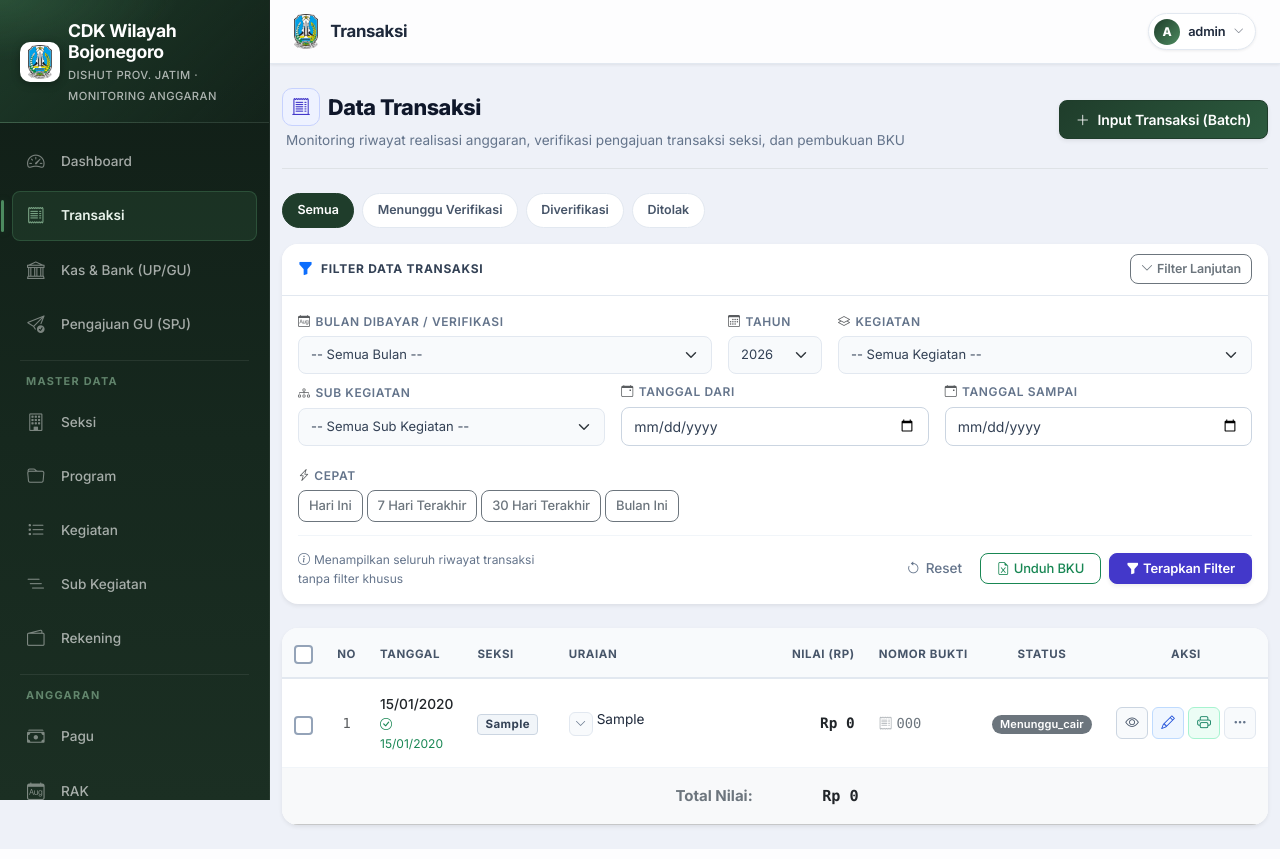
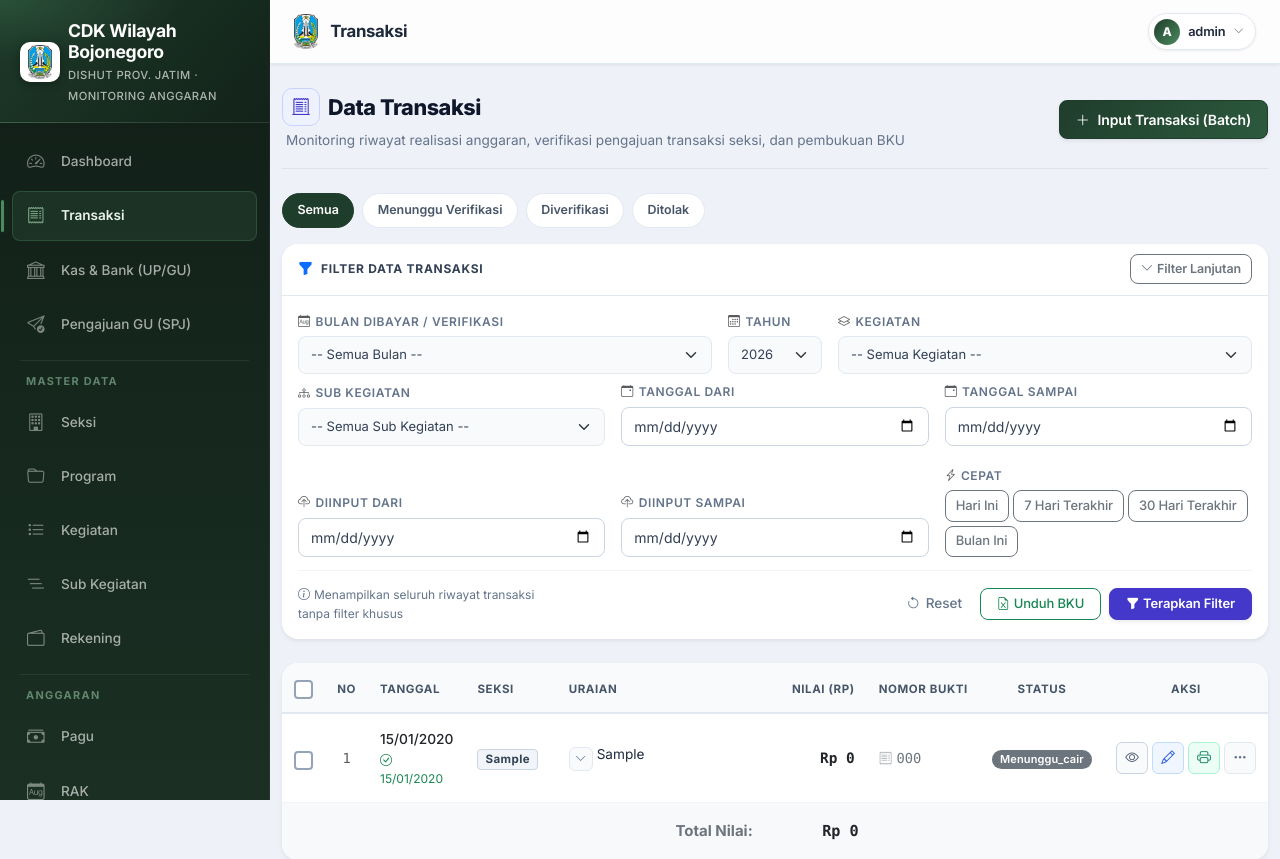
Before and after one commit to adhito-nugroho/dashboard, a PHP site: page /dev/transaksi in a window 1280 px wide, after a click on "Filter Lanjutan". Shown: the top 859 px of the page. Run offline with PHP 8.4, Linux system fonts and the light colour scheme; a user stored in the database is signed in; tables that the repository leaves empty or names only in its code hold one stand-in row (values such as "Sample post").

Commit message:
update aplikasi

```diff
--- a/app/Controllers/SeksiTransaksiController.php
+++ b/app/Controllers/SeksiTransaksiController.php
@@ -51,6 +51,18 @@ class SeksiTransaksiController
         $bulan  = isset($_GET['bulan']) && $_GET['bulan'] !== '' ? (int)$_GET['bulan'] : null;
         $tahun  = isset($_GET['tahun']) && $_GET['tahun'] !== '' ? (int)$_GET['tahun'] : null;
         $q      = isset($_GET['q']) ? trim($_GET['q']) : '';
+        // Filter tanggal input ke sistem (created_at)
+        $inputDari   = isset($_GET['input_dari'])   && preg_match('/^\d{4}-\d{2}-\d{2}$/', trim((string) $_GET['input_dari']))   ? trim((string) $_GET['input_dari'])   : null;
+        $inputSampai = isset($_GET['input_sampai']) && preg_match('/^\d{4}-\d{2}-\d{2}$/', trim((string) $_GET['input_sampai'])) ? trim((string) $_GET['input_sampai']) : null;
+        if ($inputDari !== null && !strtotime($inputDari)) {
+            $inputDari = null;
+        }
+        if ($inputSampai !== null && !strtotime($inputSampai)) {
+            $inputSampai = null;
+        }
+        if ($inputDari !== null && $inputSampai !== null && $inputDari > $inputSampai) {
+            [$inputDari, $inputSampai] = [$inputSampai, $inputDari];
+        }
 
         $allowedStatus = ['diajukan','diverifikasi','ditolak'];
         if ($status !== '' && !in_array($status, $allowedStatus, true)) $status = '';
@@ -58,18 +70,18 @@ class SeksiTransaksiController
         $perPage = 10;
         $page = max(1, (int)($_GET['page'] ?? 1));
 
-        $total = $this->transaksiModel->countBySeksiFiltered($userId, $status ?: null, $bulan, $tahun, $q ?: null);
+        $total = $this->transaksiModel->countBySeksiFiltered($userId, $status ?: null, $bulan, $tahun, $q ?: null, $inputDari, $inputSampai);
         $totalPages = max(1, (int)ceil($total / $perPage));
         if ($page > $totalPages) $page = $totalPages;
         $offset = ($page - 1) * $perPage;
 
-        $transaksis = $this->transaksiModel->getBySeksiFiltered($userId, $status ?: null, $bulan, $tahun, $q ?: null, $perPage, $offset);
-
-        $hasFilter = ($status !== '' || $bulan !== null || $tahun !== null || $q !== '');
-        $filters = ['status'=>$status,'bulan'=>$bulan,'tahun'=>$tahun,'q'=>$q];
-
-        // Opsi A: hitung counter per pill hormati bulan/tahun/q (ignore status) — 1 query GROUP BY, bukan N+1
-        $statusCounts = $this->transaksiModel->getStatusCountsBySeksi($userId, $bulan, $tahun, $q ?: null);
+        $transaksis = $this->transaksiModel->getBySeksiFiltered($userId, $status ?: null, $bulan, $tahun, $q ?: null, $perPage, $offset, $inputDari, $inputSampai);
+
+        $hasFilter = ($status !== '' || $bulan !== null || $tahun !== null || $q !== '' || $inputDari !== null || $inputSampai !== null);
+        $filters = ['status'=>$status,'bulan'=>$bulan,'tahun'=>$tahun,'q'=>$q,'input_dari'=>$inputDari,'input_sampai'=>$inputSampai];
+
+        // Opsi A: hitung counter per pill hormati filter lain (ignore status) — 1 query GROUP BY, bukan N+1
+        $statusCounts = $this->transaksiModel->getStatusCountsBySeksi($userId, $bulan, $tahun, $q ?: null, $inputDari, $inputSampai);
 
         // tahun list untuk dropdown (dari transaksi user)
         $tahunList = [];
--- a/app/Controllers/TransaksiController.php
+++ b/app/Controllers/TransaksiController.php
@@ -68,15 +68,27 @@ class TransaksiController
             if ($filterDari !== null && $filterSampai !== null && $filterDari > $filterSampai) {
                 [$filterDari, $filterSampai] = [$filterSampai, $filterDari];
             }
+            // Filter tanggal input ke sistem (created_at)
+            $filterInputDari   = isset($_GET['input_dari'])   && preg_match('/^\d{4}-\d{2}-\d{2}$/', trim((string) $_GET['input_dari']))   ? trim((string) $_GET['input_dari'])   : null;
+            $filterInputSampai = isset($_GET['input_sampai']) && preg_match('/^\d{4}-\d{2}-\d{2}$/', trim((string) $_GET['input_sampai'])) ? trim((string) $_GET['input_sampai']) : null;
+            if ($filterInputDari !== null && !strtotime($filterInputDari)) {
+                $filterInputDari = null;
+            }
+            if ($filterInputSampai !== null && !strtotime($filterInputSampai)) {
+                $filterInputSampai = null;
+            }
+            if ($filterInputDari !== null && $filterInputSampai !== null && $filterInputDari > $filterInputSampai) {
+                [$filterInputDari, $filterInputSampai] = [$filterInputSampai, $filterInputDari];
+            }
 
             // Check if any filter is active
-            $hasFilter = $filterBulan !== null || $filterKegiatan !== null || $filterSubKegiatan !== null || $filterStatus !== null || $filterDari !== null || $filterSampai !== null;
+            $hasFilter = $filterBulan !== null || $filterKegiatan !== null || $filterSubKegiatan !== null || $filterStatus !== null || $filterDari !== null || $filterSampai !== null || $filterInputDari !== null || $filterInputSampai !== null;
             // Bila periode tanggal diisi, filter Bulan/Tahun diabaikan (periode lebih spesifik)
             $queryBulan = ($filterDari !== null || $filterSampai !== null) ? null : $filterBulan;
             $queryTahun = ($filterDari !== null || $filterSampai !== null) ? null : $filterTahun;
 
             if ($hasFilter) {
-                $transaksis = $this->transaksiModel->getWithFilters($queryBulan, $queryTahun, $filterKegiatan, $filterSubKegiatan, $filterStatus, $filterDari, $filterSampai);
+                $transaksis = $this->transaksiModel->getWithFilters($queryBulan, $queryTahun, $filterKegiatan, $filterSubKegiatan, $filterStatus, $filterDari, $filterSampai, $filterInputDari, $filterInputSampai);
             } else {
                 $transaksis = $this->transaksiModel->getAll();
             }
@@ -104,6 +116,8 @@ class TransaksiController
                 'status'          => $filterStatus,
                 'dari'            => $filterDari,
                 'sampai'          => $filterSampai,
+                'input_dari'      => $filterInputDari,
+                'input_sampai'    => $filterInputSampai,
             ], fn($v) => $v !== null);
             $paginationBase = base_url('transaksi') . '?' . http_build_query($queryParams) . '&';
 
--- a/app/Models/Transaksi.php
+++ b/app/Models/Transaksi.php
@@ -23,7 +23,7 @@ class Transaksi
      * @param int|null $subKegiatanId
      * @return array
      */
-    public function getWithFilters(?int $bulan = null, ?int $tahun = null, ?int $kegiatanId = null, ?int $subKegiatanId = null, ?string $status = null, ?string $dari = null, ?string $sampai = null): array
+    public function getWithFilters(?int $bulan = null, ?int $tahun = null, ?int $kegiatanId = null, ?int $subKegiatanId = null, ?string $status = null, ?string $dari = null, ?string $sampai = null, ?string $inputDari = null, ?string $inputSampai = null): array
     {
         try {
             $conditions = [];
@@ -39,6 +39,17 @@ class Transaksi
             if ($sampai !== null && $sampai !== '') {
                 $conditions[] = "{$tglEfektif} <= :sampai";
                 $params[':sampai'] = $sampai;
+            }
+            // Filter tanggal input ke sistem (created_at; fallback ke tanggal
+            // transaksi bila created_at NULL pada data lama).
+            $tglInput = 'DATE(COALESCE(t.created_at, t.tanggal))';
+            if ($inputDari !== null && $inputDari !== '') {
+                $conditions[] = "{$tglInput} >= :input_dari";
+                $params[':input_dari'] = $inputDari;
+            }
+            if ($inputSampai !== null && $inputSampai !== '') {
+                $conditions[] = "{$tglInput} <= :input_sampai";
+                $params[':input_sampai'] = $inputSampai;
             }
             if ($bulan !== null) {
                 $conditions[] = 'MONTH(COALESCE(t.tanggal_lunas_dibayar, DATE(t.diverifikasi_at), t.tanggal)) = :bulan';
@@ -598,7 +609,7 @@ class Transaksi
      * Get transaksi milik seksi dengan filter & search & pagination (untuk halaman 'Transaksi Saya')
      * Params null = tidak difilter. $q mencari uraian/nomor_bukti (LIKE).
      */
-    public function getBySeksiFiltered(?int $inputBy, ?string $status = null, ?int $bulan = null, ?int $tahun = null, ?string $q = null, ?int $limit = null, ?int $offset = null): array
+    public function getBySeksiFiltered(?int $inputBy, ?string $status = null, ?int $bulan = null, ?int $tahun = null, ?string $q = null, ?int $limit = null, ?int $offset = null, ?string $inputDari = null, ?string $inputSampai = null): array
     {
         try {
             $conditions = [];
@@ -625,6 +636,16 @@ class Transaksi
                 $params[':q_uraian'] = $kw;
                 $params[':q_bukti'] = $kw;
                 $params[':q_penerima'] = $kw;
+            }
+            // Filter tanggal input ke sistem (created_at; fallback ke tanggal transaksi bila NULL).
+            $tglInput = 'DATE(COALESCE(t.created_at, t.tanggal))';
+            if ($inputDari !== null && $inputDari !== '') {
+                $conditions[] = "{$tglInput} >= :input_dari";
+                $params[':input_dari'] = $inputDari;
+            }
+            if ($inputSampai !== null && $inputSampai !== '') {
+                $conditions[] = "{$tglInput} <= :input_sampai";
+                $params[':input_sampai'] = $inputSampai;
             }
             $where = $conditions ? 'WHERE ' . implode(' AND ', $conditions) : '';
             $limitSql = '';
@@ -662,7 +683,7 @@ class Transaksi
         }
     }
 
-    public function countBySeksiFiltered(?int $inputBy, ?string $status = null, ?int $bulan = null, ?int $tahun = null, ?string $q = null): int
+    public function countBySeksiFiltered(?int $inputBy, ?string $status = null, ?int $bulan = null, ?int $tahun = null, ?string $q = null, ?string $inputDari = null, ?string $inputSampai = null): int
     {
         try {
             $conditions = [];
@@ -690,6 +711,16 @@ class Transaksi
                 $params[':q_bukti'] = $kw;
                 $params[':q_penerima'] = $kw;
             }
+            // Filter tanggal input ke sistem (created_at; fallback ke tanggal transaksi bila NULL).
+            $tglInput = 'DATE(COALESCE(t.created_at, t.tanggal))';
+            if ($inputDari !== null && $inputDari !== '') {
+                $conditions[] = "{$tglInput} >= :input_dari";
+                $params[':input_dari'] = $inputDari;
+            }
+            if ($inputSampai !== null && $inputSampai !== '') {
+                $conditions[] = "{$tglInput} <= :input_sampai";
+                $params[':input_sampai'] = $inputSampai;
+            }
             $where = $conditions ? 'WHERE ' . implode(' AND ', $conditions) : '';
             $stmt = $this->db->prepare("SELECT COUNT(*) FROM transaksi t {$where}");
             foreach ($params as $k => $v) {
@@ -708,7 +739,7 @@ class Transaksi
      * Hitung jumlah per status untuk pill (Opsi A: filter bulan/tahun/q aktif, ignore status).
      * 1 query GROUP BY, tidak N+1. Menghormati workflow.
      */
-    public function getStatusCountsBySeksi(?int $inputBy, ?int $bulan = null, ?int $tahun = null, ?string $q = null): array
+    public function getStatusCountsBySeksi(?int $inputBy, ?int $bulan = null, ?int $tahun = null, ?string $q = null, ?string $inputDari = null, ?string $inputSampai = null): array
     {
         try {
             $conditions = [];
@@ -731,6 +762,16 @@ class Transaksi
                 $params[':q_uraian'] = $kw;
                 $params[':q_bukti'] = $kw;
                 $params[':q_penerima'] = $kw;
+            }
+            // Filter tanggal input ke sistem (created_at; fallback ke tanggal transaksi bila NULL).
+            $tglInput = 'DATE(COALESCE(t.created_at, t.tanggal))';
+            if ($inputDari !== null && $inputDari !== '') {
+                $conditions[] = "{$tglInput} >= :input_dari";
+                $params[':input_dari'] = $inputDari;
+            }
+            if ($inputSampai !== null && $inputSampai !== '') {
+                $conditions[] = "{$tglInput} <= :input_sampai";
+                $params[':input_sampai'] = $inputSampai;
             }
             $where = $conditions ? 'WHERE ' . implode(' AND ', $conditions) : '';
             $stmt = $this->db->prepare("SELECT t.status, COUNT(*) as cnt FROM transaksi t {$where} GROUP BY t.status");
--- a/views/transaksi/index.php
+++ b/views/transaksi/index.php
@@ -19,7 +19,10 @@ $filterSubKegiatanList = $filterSubKegiatanList ?? [];
 $filterStatus          = $filterStatus ?? null;
 $filterDari            = $filterDari ?? null;
 $filterSampai          = $filterSampai ?? null;
+$filterInputDari       = $filterInputDari ?? null;
+$filterInputSampai     = $filterInputSampai ?? null;
 $isPeriodeAktif        = $filterDari !== null || $filterSampai !== null;
+$isInputPeriodeAktif   = $filterInputDari !== null || $filterInputSampai !== null;
 
 $statusLabels = [
     'diajukan'     => ['Menunggu Verifikasi', 'warning'],
@@ -36,11 +39,11 @@ $namaBulan = [
 
 // Build active filter labels
 $activeFilterLabels = [];
+$fmtTgl = function ($ymd) {
+    $ts = strtotime($ymd);
+    return $ts ? date('d/m/Y', $ts) : $ymd;
+};
 if ($isPeriodeAktif) {
-    $fmtTgl = function ($ymd) {
-        $ts = strtotime($ymd);
-        return $ts ? date('d/m/Y', $ts) : $ymd;
-    };
     if ($filterDari !== null && $filterSampai !== null) {
         $activeFilterLabels[] = $filterDari === $filterSampai
             ? 'Tanggal: ' . $fmtTgl($filterDari)
@@ -64,6 +67,17 @@ if ($filterSubKegiatan !== null) {
 }
 if ($filterStatus !== null && isset($statusLabels[$filterStatus])) {
     $activeFilterLabels[] = 'Status: ' . $statusLabels[$filterStatus][0];
+}
+if ($isInputPeriodeAktif) {
+    if ($filterInputDari !== null && $filterInputSampai !== null) {
+        $activeFilterLabels[] = $filterInputDari === $filterInputSampai
+            ? 'Diinput: ' . $fmtTgl($filterInputDari)
+            : 'Diinput: ' . $fmtTgl($filterInputDari) . ' – ' . $fmtTgl($filterInputSampai);
+    } elseif ($filterInputDari !== null) {
+        $activeFilterLabels[] = 'Diinput dari: ' . $fmtTgl($filterInputDari);
+    } else {
+        $activeFilterLabels[] = 'Diinput sampai: ' . $fmtTgl($filterInputSampai);
+    }
 }
 $isFiltered = !empty($activeFilterLabels);
 ?>
@@ -315,6 +329,8 @@ $isFiltered = !empty($activeFilterLabels);
             'sub_kegiatan_id' => $filterSubKegiatan,
             'dari'            => $filterDari,
             'sampai'          => $filterSampai,
+            'input_dari'      => $filterInputDari,
+            'input_sampai'    => $filterInputSampai,
         ];
     ?>
     <div class="ux-status-pills mb-3" role="tablist" aria-label="Filter status transaksi">
@@ -345,7 +361,7 @@ $isFiltered = !empty($activeFilterLabels);
                 <?php endif; ?>
             </div>
             <?php
-                $advancedCount = ($filterSubKegiatan !== null ? 1 : 0) + ($filterDari !== null ? 1 : 0) + ($filterSampai !== null ? 1 : 0);
+                $advancedCount = ($filterSubKegiatan !== null ? 1 : 0) + ($filterDari !== null ? 1 : 0) + ($filterSampai !== null ? 1 : 0) + ($filterInputDari !== null ? 1 : 0) + ($filterInputSampai !== null ? 1 : 0);
                 $advancedOpen = $advancedCount > 0;
             ?>
             <button type="button" class="btn btn-sm btn-outline-secondary ux-filter-toggle"
@@ -446,7 +462,21 @@ $isFiltered = !empty($activeFilterLabels);
 
                     <!-- Preset Periode Cepat -->
                     <div class="row g-2 g-lg-3 align-items-end mt-1">
-                        <div class="col-12">
+                        <div class="col-12 col-sm-6 col-lg-4">
+                            <label for="filter-input-dari" class="form-label trx-filter-label" title="Tanggal data diinput ke sistem (created_at)">
+                                <i class="bi bi-cloud-upload text-muted"></i> Diinput Dari
+                            </label>
+                            <input type="date" name="input_dari" id="filter-input-dari" class="form-control form-control-sm"
+                                   value="<?= htmlspecialchars($filterInputDari ?? '') ?>" max="<?= date('Y-m-d') ?>">
+                        </div>
+                        <div class="col-12 col-sm-6 col-lg-4">
+                            <label for="filter-input-sampai" class="form-label trx-filter-label" title="Tanggal data diinput ke sistem (created_at)">
+                                <i class="bi bi-cloud-upload text-muted"></i> Diinput Sampai
+                            </label>
+                            <input type="date" name="input_sampai" id="filter-input-sampai" class="form-control form-control-sm"
+                                   value="<?= htmlspecialchars($filterInputSampai ?? '') ?>" max="<?= date('Y-m-d') ?>">
+                        </div>
+                        <div class="col-12 col-lg-4">
                             <span class="form-label trx-filter-label d-block">
                                 <i class="bi bi-lightning-charge text-muted"></i> Cepat
                             </span>
@@ -672,6 +702,11 @@ $isFiltered = !empty($activeFilterLabels);
                                     <!-- Tanggal -->
                                     <td>
                                         <span class="fw-medium text-dark"><?= date('d/m/Y', strtotime($transaksi['tanggal'])) ?></span>
+                                        <?php if (!empty($transaksi['created_at'])): ?>
+                                            <div class="small text-muted" style="font-size:0.72rem;" title="Tanggal data diinput ke sistem">
+                                                <i class="bi bi-cloud-upload me-1"></i>Input <?= date('d/m/Y H:i', strtotime($transaksi['created_at'])) ?>
+                                            </div>
+                                        <?php endif; ?>
                                         <?php if (!empty($transaksi['tanggal_lunas_dibayar'])): ?>
                                             <div class="small text-success" title="Tanggal lunas dibayar">
                                                 <i class="bi bi-check-circle me-1"></i><?= date('d/m/Y', strtotime($transaksi['tanggal_lunas_dibayar'])) ?>
```
Also changed, not shown: views/seksi/transaksi_index.php (+34 -2 lines).
